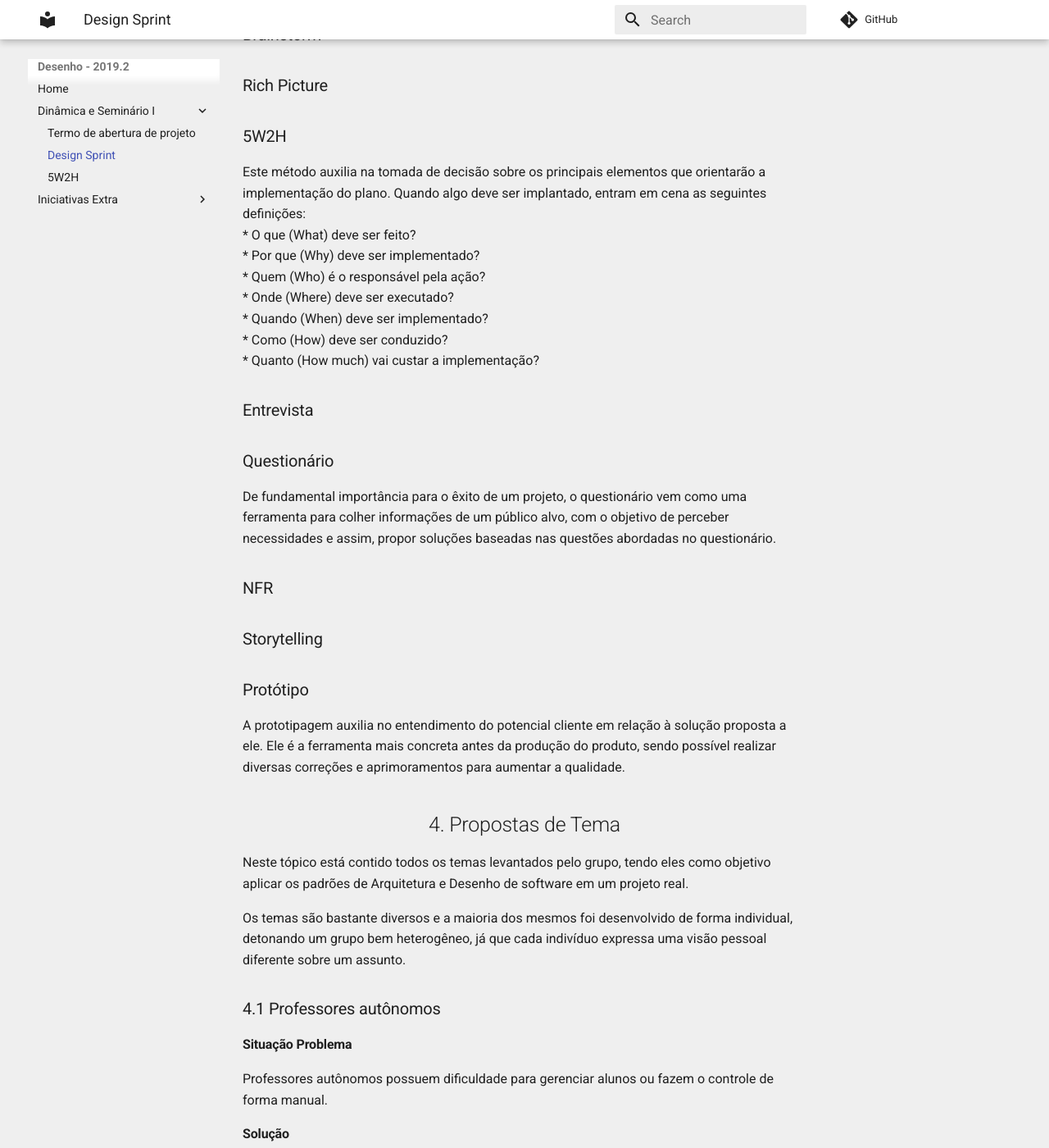
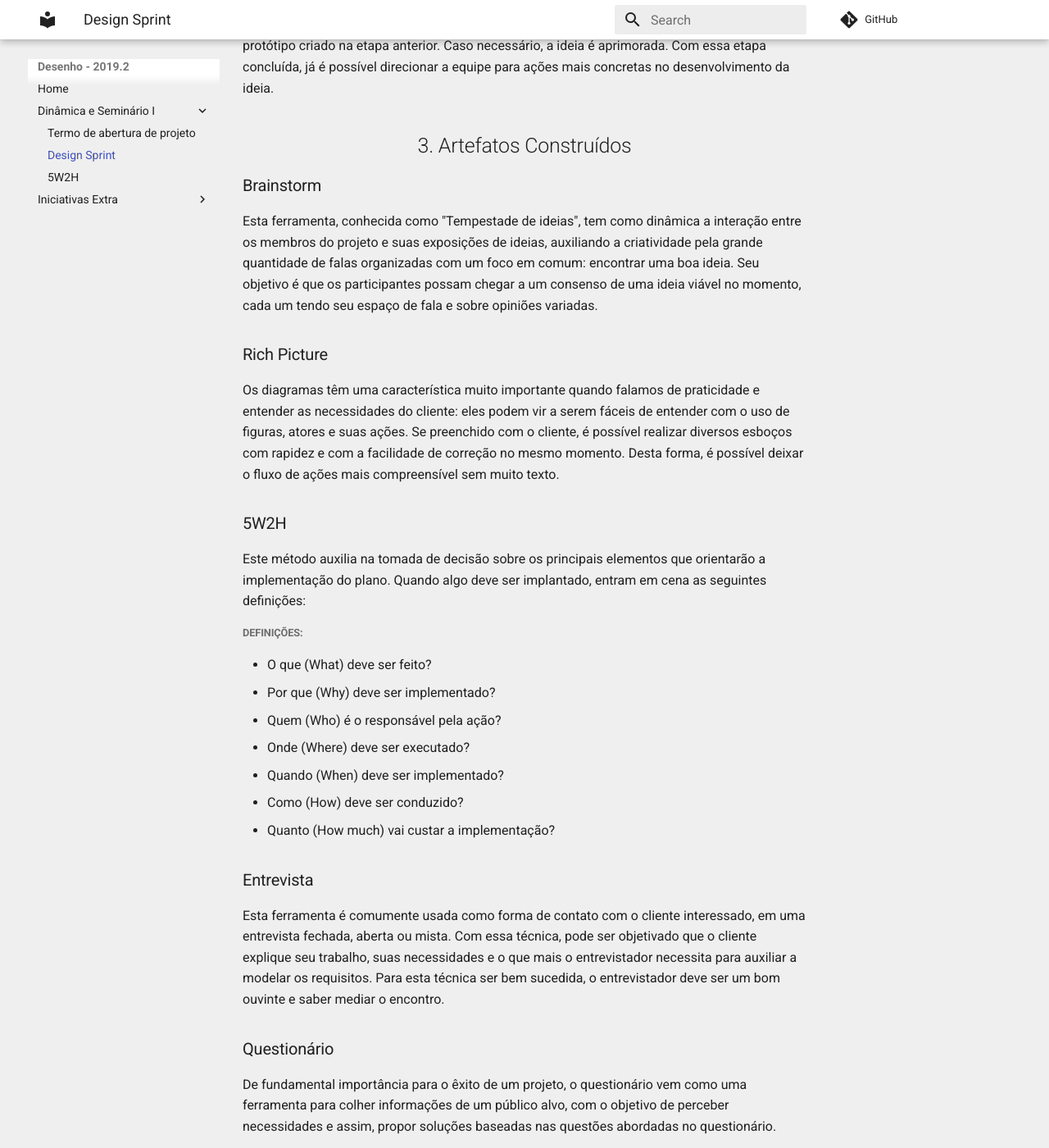
Before and after one commit to fga-desenho-2019-2/Wiki, an MkDocs documentation site: the page built from docs/seminario1/design_sprint.md, in a window 1280 px wide and 1400 px high, scrolled down 1584 px. Shown: the whole window at 82% size. Built offline with MkDocs 1.6.1 and Material for MkDocs 9.7.7, drawn with Linux system fonts in a browser that asks for light colours; comment, search, counter and statistics services are not loaded; old or Windows-style settings are respelled for this version of MkDocs; some of the changed text lies outside the part shown.

Commit message:
Adding rest of missing topics design sprint

```diff
--- a/docs/seminario1/design_sprint.md
+++ b/docs/seminario1/design_sprint.md
@@ -9,8 +9,10 @@
 |20/08/2019|0.3|Adição do tópico 5 de decisão de tema e Adição do tópico de Artefatos| Pedro Rodrigues |
 |21/08/2019|0.4| Adição no tópico 3 sobre 5W2H, Questionário e Protótipo.|Shayane Alcântara|
 |21/08/2019|0.5| Adição do Richpicture Pedido no celular vs fila |Elias Bernardo|
+|22/08/2019|0.6| Adição do restante do tópico 3, sobre artefatos construídos.| Shayane Alcântara|
 
 ## 1. Introdução
+Há diversas técnicas que visam auxiliar no processo de criação de produtos. Uma delas é o Design Sprint. Ele é uma metodologia que visa reunir os participantes multidisciplinares da dinâmica em uma série de 5 dias para no fim ter uma ideia de um produto mais tangível. Para cumprir as etapas, o grupo produz diversos artefatos para auxiliar neste percurso.
 
 ## 2. Design Sprint
 ### 2.1 Unpack (Entenda)
@@ -27,27 +29,33 @@ Nesta etapa, é realizada a validação com os potenciais clientes com testes, p
 ## 3. Artefatos Construídos
 
 ### Brainstorm
+Esta ferramenta, conhecida como "Tempestade de ideias", tem como dinâmica a interação entre os membros do projeto e suas exposições de ideias, auxiliando a criatividade pela grande quantidade de falas organizadas com um foco em comum: encontrar uma boa ideia. Seu objetivo é que os participantes possam chegar a um consenso de uma ideia viável no momento, cada um tendo seu espaço de fala e sobre opiniões variadas.
 
 ### Rich Picture
+Os diagramas têm uma característica muito importante quando falamos de praticidade e entender as necessidades do cliente: eles podem vir a serem fáceis de entender com o uso de figuras, atores e suas ações. Se preenchido com o cliente, é possível realizar diversos esboços com rapidez e com a facilidade de correção no mesmo momento. Desta forma, é possível deixar o fluxo de ações mais compreensível sem muito texto.
 
 ### 5W2H
-Este método auxilia na tomada de decisão sobre os principais elementos que orientarão a implementação do plano. Quando algo deve ser implantado, entram em cena as seguintes definições:<br>
-    * O que (What) deve ser feito?<br>
-    * Por que (Why) deve ser implementado?<br>
-    * Quem (Who) é o responsável pela ação?<br>
-    * Onde (Where) deve ser executado?<br>
-    * Quando (When) deve ser implementado?<br>
-    * Como (How) deve ser conduzido?<br>
-    * Quanto (How much) vai custar a implementação?
+Este método auxilia na tomada de decisão sobre os principais elementos que orientarão a implementação do plano. Quando algo deve ser implantado, entram em cena as seguintes definições:
+##### Definições:
+* O que (What) deve ser feito?
+* Por que (Why) deve ser implementado?
+* Quem (Who) é o responsável pela ação?
+* Onde (Where) deve ser executado?
+* Quando (When) deve ser implementado?
+* Como (How) deve ser conduzido?
+* Quanto (How much) vai custar a implementação?
 
 ### Entrevista
+Esta ferramenta é comumente usada como forma de contato com o cliente interessado, em uma entrevista fechada, aberta ou mista. Com essa técnica, pode ser objetivado que o cliente explique seu trabalho, suas necessidades e o que mais o entrevistador necessita para auxiliar a modelar os requisitos. Para esta técnica ser bem sucedida, o entrevistador deve ser um bom ouvinte e saber mediar o encontro.
 
 ### Questionário
 De fundamental importância para o êxito de um projeto, o questionário vem como uma ferramenta para colher informações de um público alvo, com o objetivo de perceber necessidades e assim, propor soluções baseadas nas questões abordadas no questionário.
 
 ### NFR
+Este método busca satisfazer a modelagem de requisitos não funcionais. Os requisitos não funcionais são requisitos que especificam as características desejadas que um sistema deve fornecer, como características de qualidade, por exemplo. De acordo com Chung, o NFR Framework é uma abordagem orientada a processos, onde os requisitos não-funcionais são explícitamente representados como metas a serem obtidas”[CHUNG, 1995].
 
 ### Storytelling
+Como forma de complementar o brainstorm, podem-se citar a técnica de Storytelling. De acordo com um estudo feito por, a qualidade e o grau de detalhamento dos requisitos desenvolvidos, utilizando esta abordagem, foi muito maior do que os desenvolvidos usando abordagens tradicionais, tais como brainstorming. Logo, esta técnica permite que haja o detalhamento de necessidades bem detalhado, por meio da ação de "contar histórias".
 
 ### Protótipo
 A prototipagem auxilia no entendimento do potencial cliente em relação à solução proposta a ele. Ele é a ferramenta mais concreta antes da produção do produto, sendo possível realizar diversas correções e aprimoramentos para aumentar a qualidade.
@@ -203,6 +211,7 @@ Após um período de debate entre o grupo, foi-se decidido que o tema seria esco
 #### RichPicture - Pedido no celular vs fila (versão 1)
 ![richpicture-pedido-cartao-v1](../images/RP_fila_cel.png)
 
+####
 ## 7. Conclusão
 
 ## 8. Referências
@@ -214,3 +223,13 @@ Chief of design. Design Sprint – O que é e para que serve o Design Sprint Goo
 Translate Me. Design Sprint. Disponível em: <https://translate-me.github.io/docs/def_tema/#2-design-sprint>. Acesso em: 21 de agosto de 2019.
 
 Sebrae. 5W2H. Disponível em: <https://m.sebrae.com.br/Sebrae/Portal%20Sebrae/Anexos/5W2H.pdf>. Acesso em: 21 de agosto de 2019.
+
+Sebrae. Brainstorm. Disponível em: <https://bibliotecas.sebrae.com.br/chronus/ARQUIVOS_CHRONUS/bds/bds.nsf/741A876FE828908203256E7C00614A23/$File/NT00002206.pdf>. Acesso em: 22 de agosto de 2019.
+
+BELL, Simon. How people use rich pictures to help them think and act. Disponível em: <http://epubs.surrey.ac.uk/745796/1/How%20people%20use%20rich%20pictures%20to%20help%20them%20think%20and%20act%20~%20SPAR.pdf>. Acesso em: 22 de agosto de 2019.
+
+UNICAMP. Requisitos de Software. Disponível em: <http://www.ic.unicamp.br/~ariadne/mc436/1s2013/modulo2.pdf>. Acesso em 22 de agosto de 2019.
+
+BRITO, Isabel. NFR Framework. Disponível em: <http://jaejaneiro.orgfree.com/engsofnfr.pdf>. Acesso em: 22 de agosto de 2019.
+
+BARROS, Diamara. A UTILIZAÇÃO DE HISTÓRIAS EM QUADRINHOS NA ESPECIFICAÇÃO DE REQUISITOS DE SOFTWARE. Disponível em: <http://repositorio.utfpr.edu.br/jspui/bitstream/1/3224/1/CP_PPGI_M_Barros%2C%20Diomara%20Martins%20Reigato_2017.pdf>. Acesso em: 22 de agosto de 2019.
```
Also changed, not shown: docs/images/richpicture-esboco-seguranca-v1.jpg (added).
